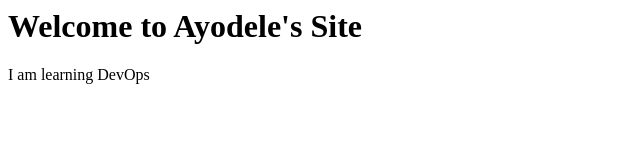
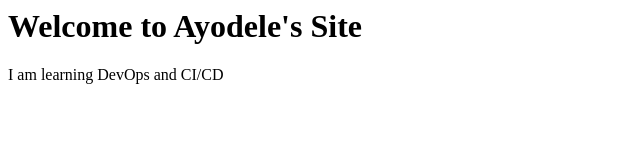
Before and after one commit to ayodeleolurinde/project-1-website, a plain HTML site: page index.html in a window 1280 px wide. Shown: the full height of the page, 0-640 px from the left. Drawn offline with Linux system fonts and the light colour scheme.

Commit message:
Update DevOps description to include CI/CD

```diff
--- a/index.html
+++ b/index.html
@@ -4,6 +4,6 @@
 </head>
 <body>
 <h1>Welcome to Ayodele's Site</h1>
-<p>I am learning DevOps</p>
+<p>I am learning DevOps and CI/CD</p>
 </body>
 </html>
```
